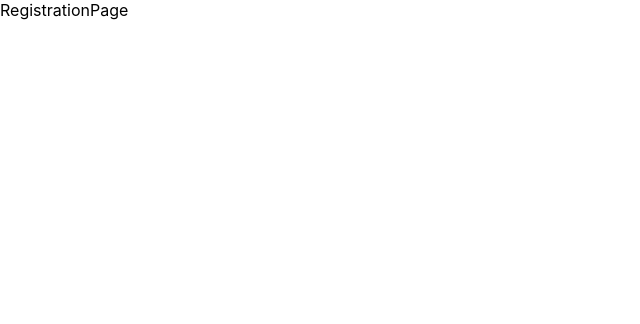
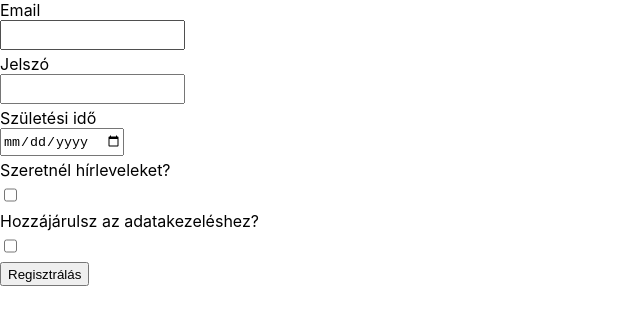
Before and after one commit to brendajanos/registrationForm, a React (Create React App) app: page /registration in a window 1280 px wide. Shown: the top 324 px of the page, without its empty margins (0-640 px from the left). Built offline with nearby package versions, Linux system fonts and the light colour scheme.

Commit message:
first registration form done

```diff
--- a/src/components/App.tsx
+++ b/src/components/App.tsx
@@ -2,6 +2,7 @@ import React from 'react'
 import { Route, Routes, Navigate, BrowserRouter as Router } from 'react-router-dom'
 import RegistrationPage from '../pages/RegistrationPage'
 import ConfirmationPage from '../pages/ConfirmationPage'
+import PreferencesPage from '../pages/PreferencesPage'
 
 function App() {
     return (
@@ -10,6 +11,7 @@ function App() {
                 <Routes>
                     <Route path="/" element={<Navigate to="/registration"/>} />
                     <Route path="/registration" element={<RegistrationPage/>} />
+                    <Route path="/preferences" element={<PreferencesPage/>} />
                     <Route path="/email-confirmation" element={<ConfirmationPage/>} />
                 </Routes>
             </div>
--- a/src/index.css
+++ b/src/index.css
@@ -18,3 +18,9 @@ h5,
 h6 {
     margin: 0;
 }
+
+ input {
+    display: flex;
+    height: 24px;
+    margin-bottom: 4px;
+}
--- /dev/null
+++ b/src/pages/PreferencesPage.tsx
@@ -0,0 +1,9 @@
+import React from 'react'
+
+const PreferencesPage = () => {
+  return (
+    <div>PreferencesPage</div>
+  )
+}
+
+export default PreferencesPage
--- a/src/pages/RegistrationPage.tsx
+++ b/src/pages/RegistrationPage.tsx
@@ -1,9 +1,40 @@
-import React from 'react'
+import React, { FormEventHandler } from 'react'
 
 const RegistrationPage = () => {
-  return (
-    <div>RegistrationPage</div>
-  )
+    const handleSubmit: FormEventHandler = (event) => {
+        event.preventDefault()
+
+        const form = event.target as HTMLFormElement
+
+        console.table({
+            email: form.email.value,
+            password: form.password.value,
+            birthdate: form.birthdate.value,
+            newsletter: form.newsletter.value,
+            cookies: form.cookies.value,
+        })
+    }
+
+    return (
+        <form onSubmit={handleSubmit}>
+            <label htmlFor="email">Email</label>
+            <input id="email" name="email" type="email"></input>
+
+            <label htmlFor="password">Jelszó</label>
+            <input id="password" name="password" type="password"></input>
+
+            <label htmlFor="birthdate">Születési idő</label>
+            <input id="birthdate" name="birthdate" type="date"></input>
+
+            <label htmlFor="newsletter">Szeretnél hírleveleket?</label>
+            <input id="newletter" name="newsletter" type="checkbox"></input>
+
+            <label htmlFor="cookies">Hozzájárulsz az adatakezeléshez?</label>
+            <input id="cookies" name="cookies" type="checkbox"></input>
+
+            <input type="submit" value="Regisztrálás" />
+        </form>
+    )
 }
 
 export default RegistrationPage
```
